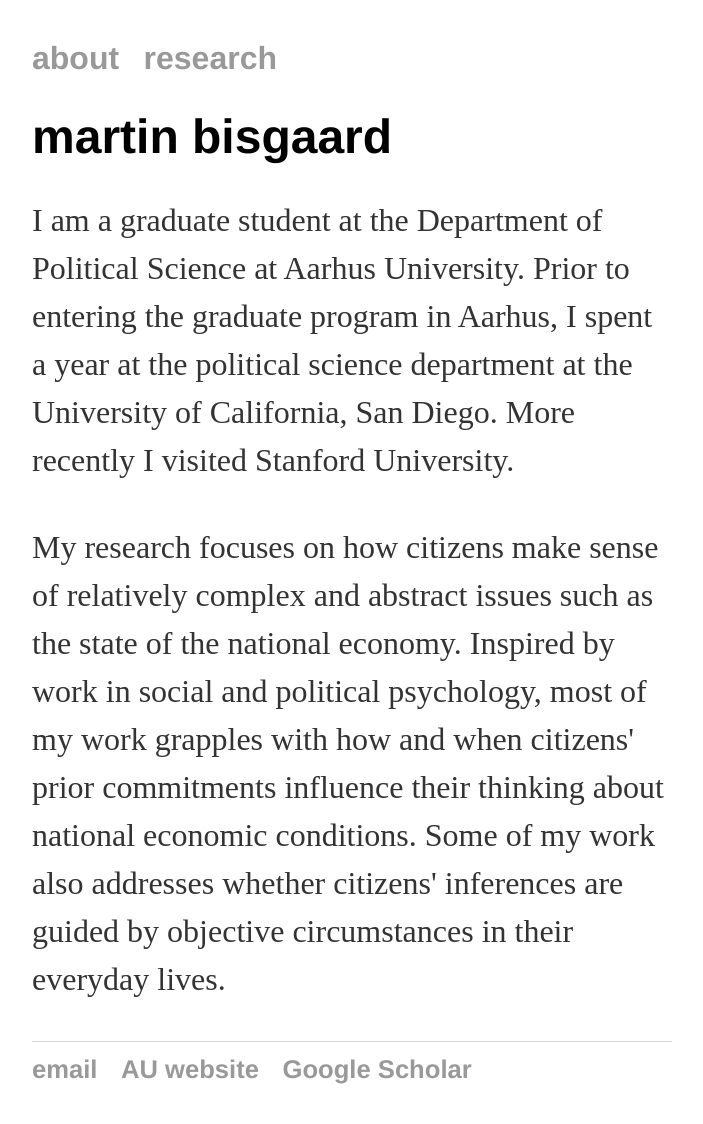
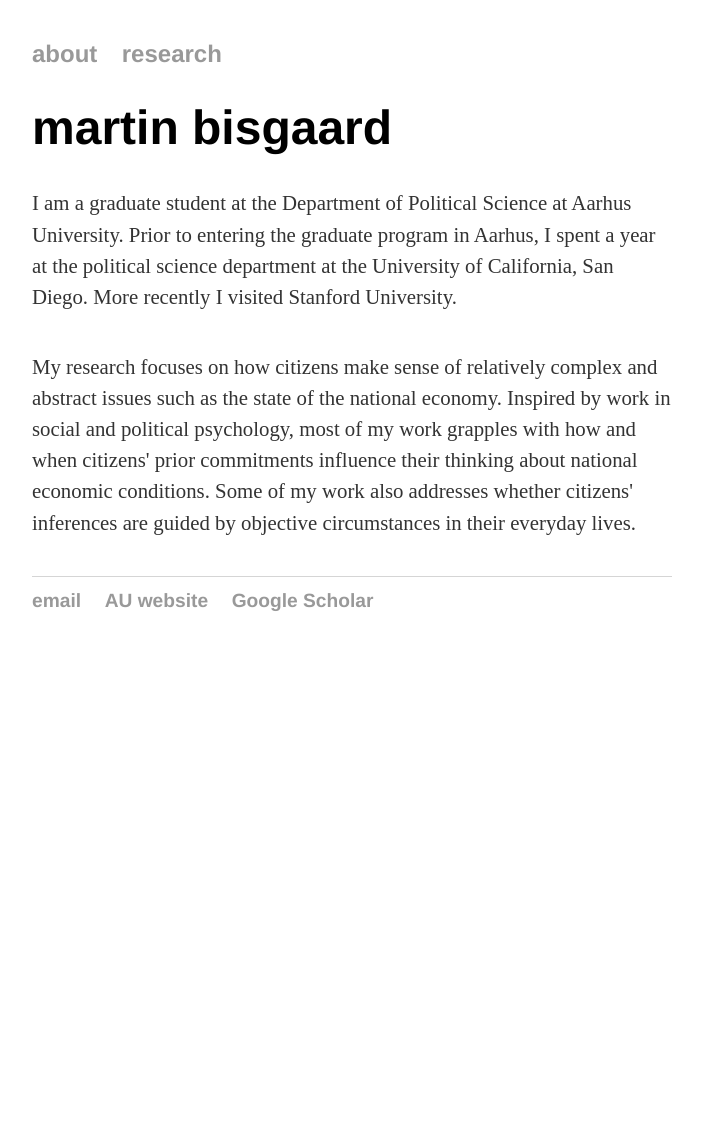
Before and after one commit to mbisgaard/mbisgaard.github.io, a Jekyll site: the page built from index.html, in a window 1280 px wide. Shown: the whole page, without its empty margins (288-991 px from the left). Built offline with Jekyll 4.4.1, drawn with Linux system fonts in a browser that asks for light colours; after the commit the page ends 900 px from its top, so only the background shows below that.

Commit message:
Update main.css

```diff
--- a/css/main.css
+++ b/css/main.css
@@ -11,7 +11,7 @@
 }
 nav ul li, footer ul li {
     display: inline;
-    font-size: 2em;
+    font-size: 1.5em;
     margin-right: 20px;
 }
 a {
@@ -37,19 +37,19 @@
 }
 
 pentry {
-    font-size: 1.5em;
+    font-size: 1.3em;
     padding-top: 2em;
     color: #333;
 }
 
 p1 {
-    font-size: 1.2em;
+    font-size: 1.3em;
     line-height: 0em;
     color: #333;
 }
 
 p2 {
-    font-size: 2em;
+    font-size: 1.3em;
     line-height: 1.5em;
     color: #333;
 }
```
